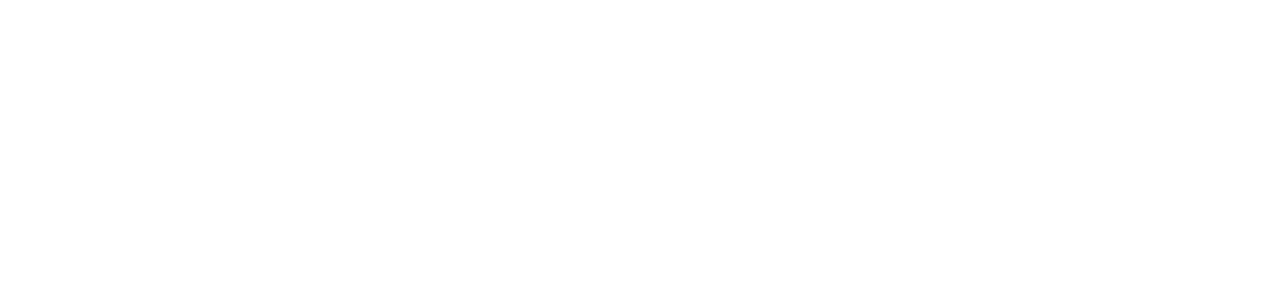
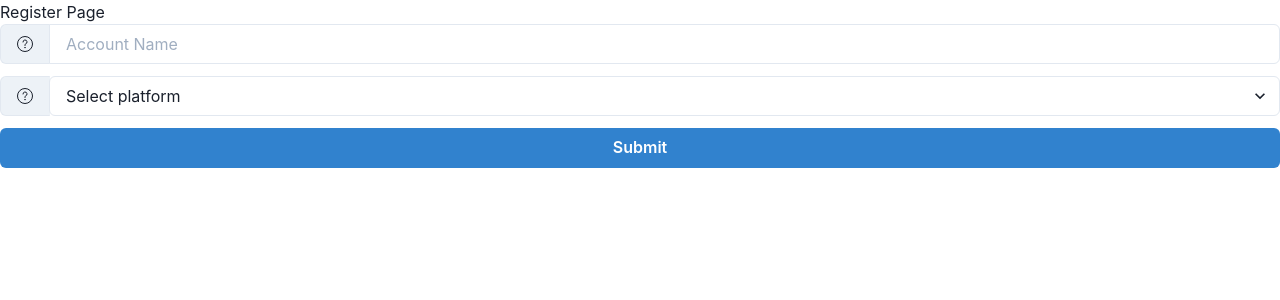
Before and after one commit to CrakinDev/xandrion2-dashboard, a React (Create React App) app: page /register in a window 1280 px wide. Shown: the top 300 px of the page. Built offline with nearby package versions, Linux system fonts and the light colour scheme.

Commit message:
Added/updated Register page.

```diff
--- a/src/App.js
+++ b/src/App.js
@@ -1,14 +1,15 @@
 import React from 'react'
 import './App.css';
 import { Switch, Route } from 'react-router-dom'
-import { GuardianDashboardPage, LandingPage, SearchPage } from './pages'
+import { GuardianDashboardPage, LandingPage, RegisterPage, SearchPage } from './pages'
 
 function App() {
   return (
     <Switch>
-      <Route path='/' exact={true} component={LandingPage} />
-      <Route path='/search' exact={true} component={SearchPage} />
-      <Route path='/dashboard/:bungieAcct' exact={true} component={GuardianDashboardPage} />
+      <Route path='/' exact={true} component={ LandingPage } />
+      <Route path='/search' exact={true} component={ SearchPage } />
+      <Route path='/dashboard/:bungieAcct' exact={true} component={ GuardianDashboardPage } />
+      <Route path='/register' exact={true} component={ RegisterPage } />
     </Switch>
   );
 }
--- a/src/pages/RegisterPage/index.jsx
+++ b/src/pages/RegisterPage/index.jsx
@@ -1,5 +1,6 @@
 import React from 'react'
 import { getUserDetails } from '../../utils/api'
+import { Button, Input, InputGroup, FormControl, Icon, Stack, Select, InputLeftAddon } from '@chakra-ui/react'
 
 export function RegisterPage(props)
 {
@@ -9,21 +10,51 @@
     const { history } = props
 
     // Ensures user has authenticated with Discord to protect route from unauthorized access
-    React.useEffect( () => {
-        getUserDetails()
-            .then(({ data }) => {
-                console.log(data)
-                setUser(data)
-                setLoading(false)
-            })
-            .catch((err) => {
-                history.push('/')
-                setLoading(false)
-            })
-    }, [])
-    return !loading && (
+    // React.useEffect( () => {
+    //     getUserDetails()
+    //         .then(({ data }) => {
+    //             console.log(data)
+    //             setUser(data)
+    //             setLoading(false)
+    //         })
+    //         .catch((err) => {
+    //             history.push('/')
+    //             setLoading(false)
+    //         })
+    // }, [])
+    //return !loading && (
+    return (
         <div>
             <h1>Register Page</h1>
+            <form action='submit'>
+                <Stack spacing={3}>
+                    <FormControl isRequired>
+                        <InputGroup>
+                            <InputLeftAddon children={<Icon name='info' />}/>
+                            <Input type='name' placeholder='Account Name' aria-label='Account Name'/>
+                        </InputGroup>
+                    </FormControl>
+                    <FormControl isRequired>
+                        <InputGroup>
+                            <InputLeftAddon children={<Icon name='SettingsIcon' />}/>
+                            <Select placeholder="Select platform" aria-label='Platform'>
+                                <option value="option1">Xbox</option>
+                                <option value="option2">PSN</option>
+                                <option value="option3">Steam</option>
+                                <option value="option3">Stadia</option>
+                            </Select>
+                        </InputGroup>
+                    </FormControl>
+                    <Button
+                        type='submit'
+                        variant='solid'
+                        colorScheme='blue'
+                        _hover={{ boxShadow: 'md' }}
+                        _active={{ boxShadow: 'lg' }}>
+                        Submit
+                    </Button>
+                </Stack>
+            </form>
         </div>
     )
 }
```
